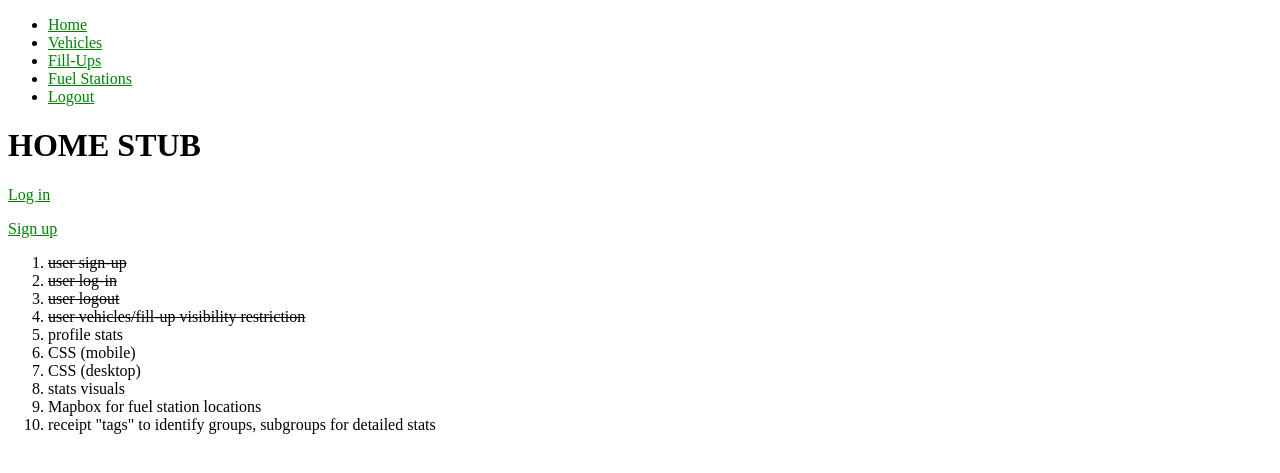
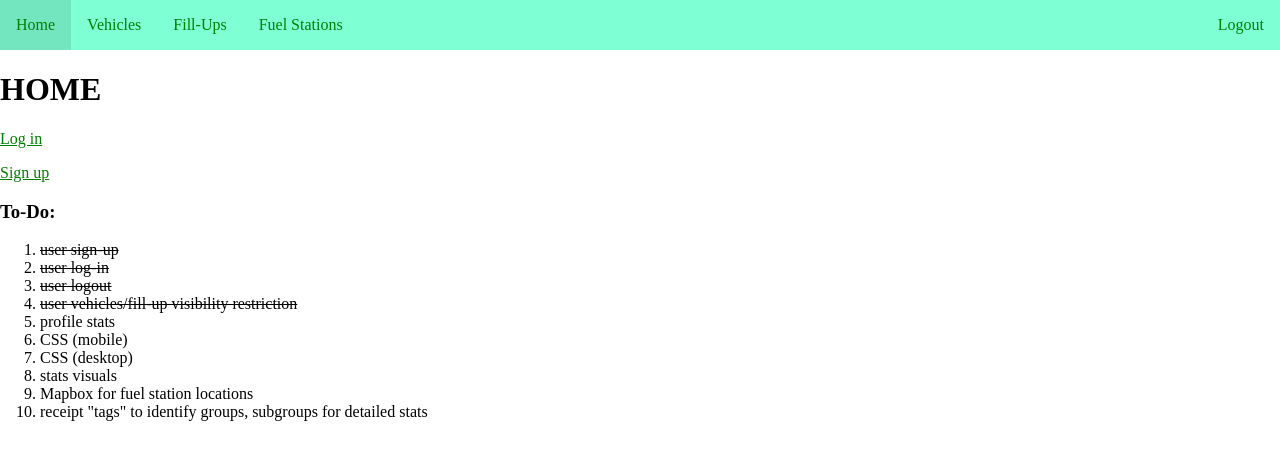
Before and after one commit to nathanalexanderpage/ecotracker, a Django app: page /fuel/ in a window 1280 px wide. Shown: the top 473 px of the page. Run offline with Django 3.2, Linux system fonts and the light colour scheme.

Commit message:
CSS reset & basic nav styling

```diff
--- a/FuelEcoTracker/FuelTrackerApp/static/FuelTrackerApp/style.css
+++ b/FuelEcoTracker/FuelTrackerApp/static/FuelTrackerApp/style.css
@@ -1,3 +1,39 @@
+/* CSS RESET */
+body, html {
+    margin: 0;
+    padding: 0;
+    border: 0;
+}
+
+/* GENERAL */
 a {
-  color: green;
+    color: green;
 }
+
+/* NAVIGATION */
+nav {
+    background-color: aquamarine;
+}
+nav a {
+    text-decoration: none;
+}
+nav ul {
+    margin: 0;
+    padding: 0;
+    list-style: none;
+    display: flex;
+    flex-direction: row;
+    justify-content: start;
+}
+nav ul li {
+    padding: 1em;
+    display: block;
+}
+nav ul a:hover {
+    background-color: rgb(115, 230, 191);
+}
+.flex-stretch {
+    flex-grow: 1;
+    flex-shrink: 1;
+    flex-basis: 100% | auto;
+}
--- a/FuelEcoTracker/FuelTrackerApp/templates/FuelTrackerApp/index.html
+++ b/FuelEcoTracker/FuelTrackerApp/templates/FuelTrackerApp/index.html
@@ -2,40 +2,53 @@
 <html lang="en" dir="ltr">
   <head>
     <meta charset="utf-8">
-    <title>Home</title>
+    <title>Fuel Economy Tracker</title>
     {% load static %}
     <link rel="stylesheet" type="text/css" href="{% static 'FuelTrackerApp/style.css' %}">
   </head>
   <body>
     <nav>
       <ul>
+        <a href="{% url 'eco_index' %}">
           <li>
-          <a href="{% url 'eco_index' %}">Home</a>
+            Home
           </li>
+        </a>
+        <a href="{% url 'vehicle_index' %}">
           <li>
-          <a href="{% url 'vehicle_index' %}">Vehicles</a>
+            Vehicles
           </li>
+        </a>
+        <a href="{% url 'receipt_index' %}">
           <li>
-          <a href="{% url 'receipt_index' %}">Fill-Ups</a>
+              Fill-Ups
           </li>
+        </a>
+        <a href="{% url 'fuel_station_index' %}">
           <li>
-          <a href="{% url 'fuel_station_index' %}">Fuel Stations</a>
+              Fuel Stations
           </li>
+        </a>
+        <li class="flex-stretch">
+          <!-- STRETCHY FILLER BLOCK -->
+        </li>
+        <a href="{% url 'user_logout' %}">
           <li>
-          <a href="{% url 'user_logout' %}">Logout</a>
+              Logout
           </li>
+        </a>
       </ul>
     </nav>
-
-    <h1>HOME STUB</h1>
+    <main>
+      <h1>HOME</h1>
       {% if user.is_authenticated %}
         <p>logged in as {{ user.username }}</p>
-      <p>{{id}}</p>
-    {% endif %}
-
+      {% else %}
       <p><a href="{% url 'user_login' %}">Log in</a></p>
       <p><a href="{% url 'user_signup' %}">Sign up</a></p>
-    <div>
+      {% endif %}
+      <section>
+        <h3>To-Do:</h3>
         <ol>
           <li><s>user sign-up</s></li>
           <li><s>user log-in</s></li>
@@ -48,6 +61,7 @@
           <li>Mapbox for fuel station locations</li>
           <li>receipt "tags" to identify groups, subgroups for detailed stats</li>
         </ol>
-    </div>
+      </section>
+    </main>
   </body>
 </html>
```
Lines whose indentation alone changed are shown as unchanged.
